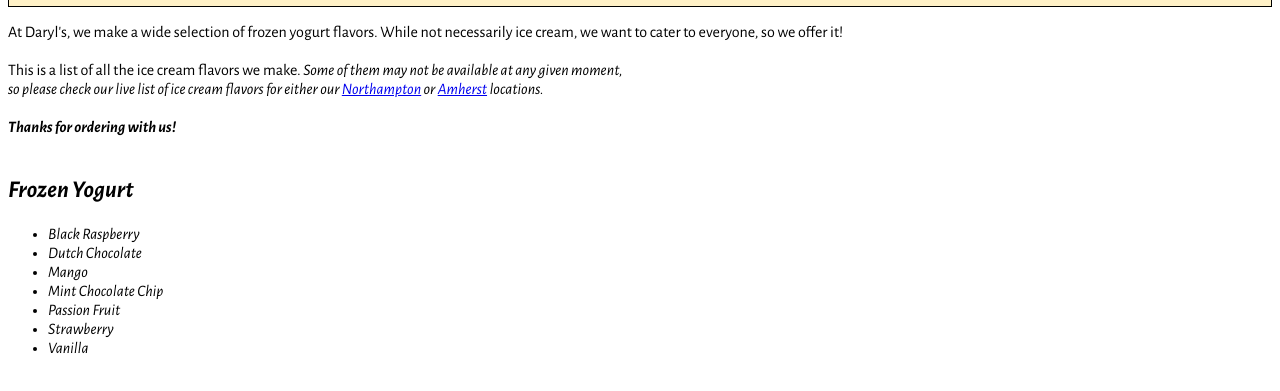
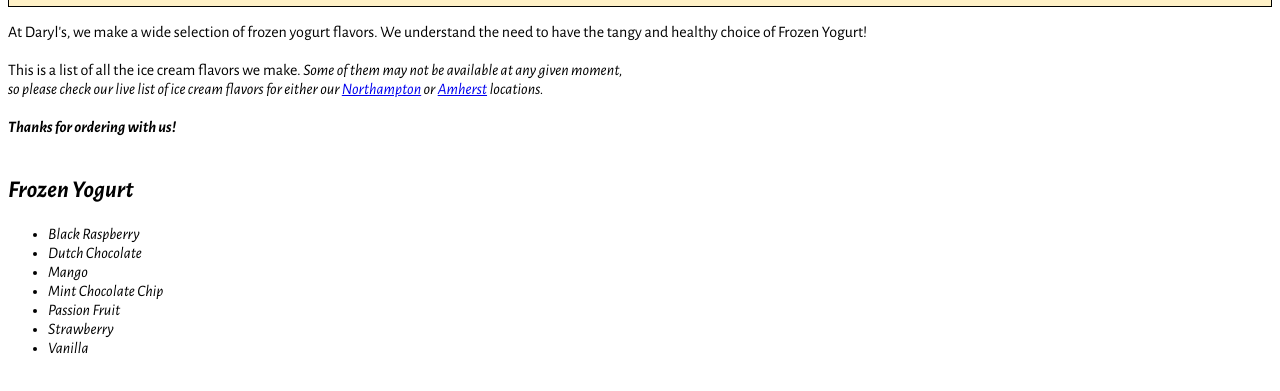
Before and after one commit to zachattack531/ice-cream, an Eleventy site: page flavors/frozenYogurt.html in a window 1280 px wide. Shown: the part 67-458 px from the top of the page. Built offline with nearby package versions, Linux system fonts and the light colour scheme; Eleventy itself is replaced by a stand-in of ours; files that its build step writes are made by us from their sources; a web font is replaced by a local one.

Commit message:
Changed description of frozen yogurt
*Changed description of frozen yogurt

```diff
--- a/flavors/frozenYogurt.html
+++ b/flavors/frozenYogurt.html
@@ -3,7 +3,7 @@ layout: layout.html
 name: Frozen Yogurt
 ---
 
-<p>At Daryl's, we make a wide selection of frozen yogurt flavors. While not necessarily ice cream, we want to cater to everyone, so we offer it!<br><br>
+<p>At Daryl's, we make a wide selection of frozen yogurt flavors. We understand the need to have the tangy and healthy choice of Frozen Yogurt!<br><br>
     This is a list of all the ice cream flavors we make. <i>Some of them may not be available at any given moment, <br>
     so please check our live list of ice cream flavors for either our <a href="/flavors/liveNorthampton/">Northampton</a> or <a href="/flavors/liveAmherst/">Amherst</a> locations.</ii><br><br>
     <b><i>Thanks for ordering with us!</i></b> <br><br>
```
